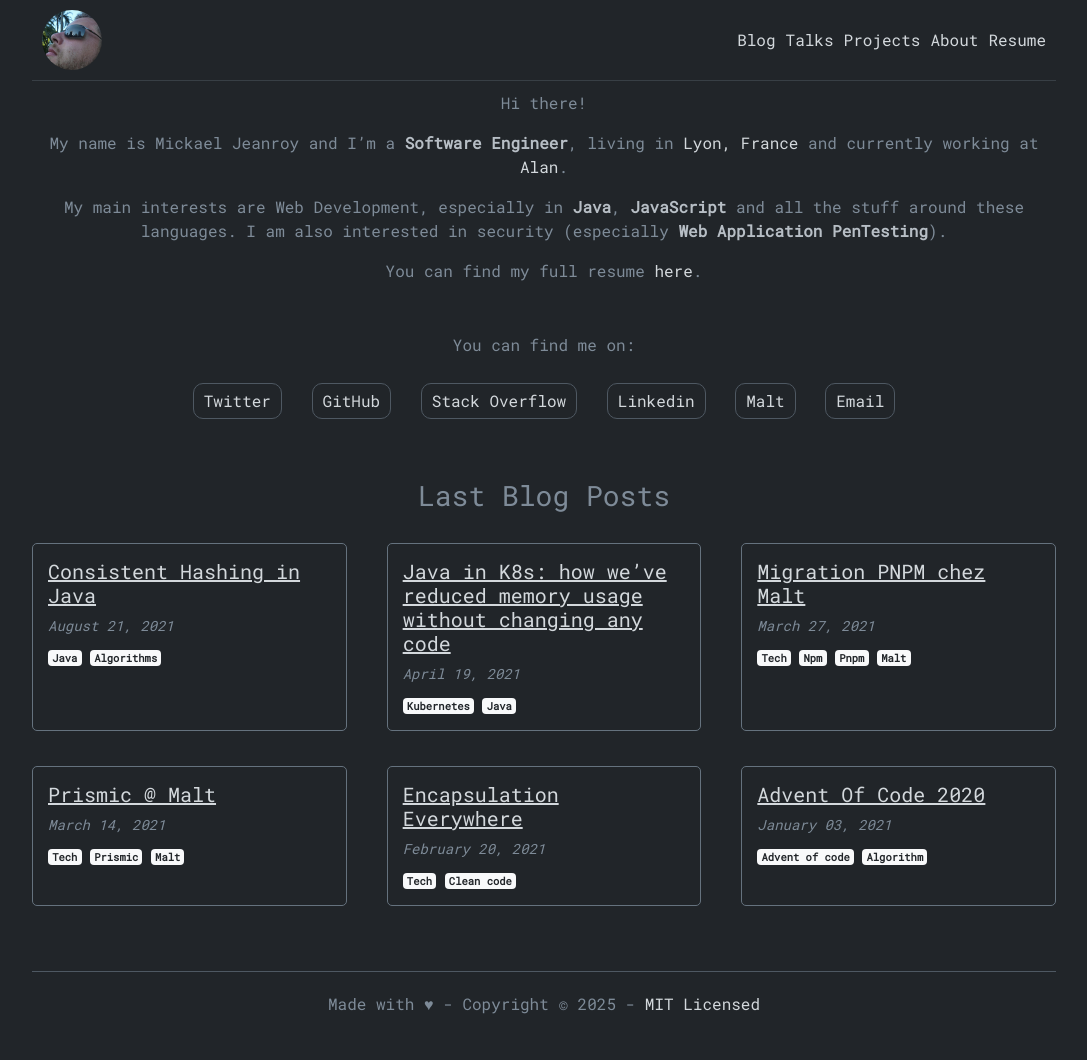
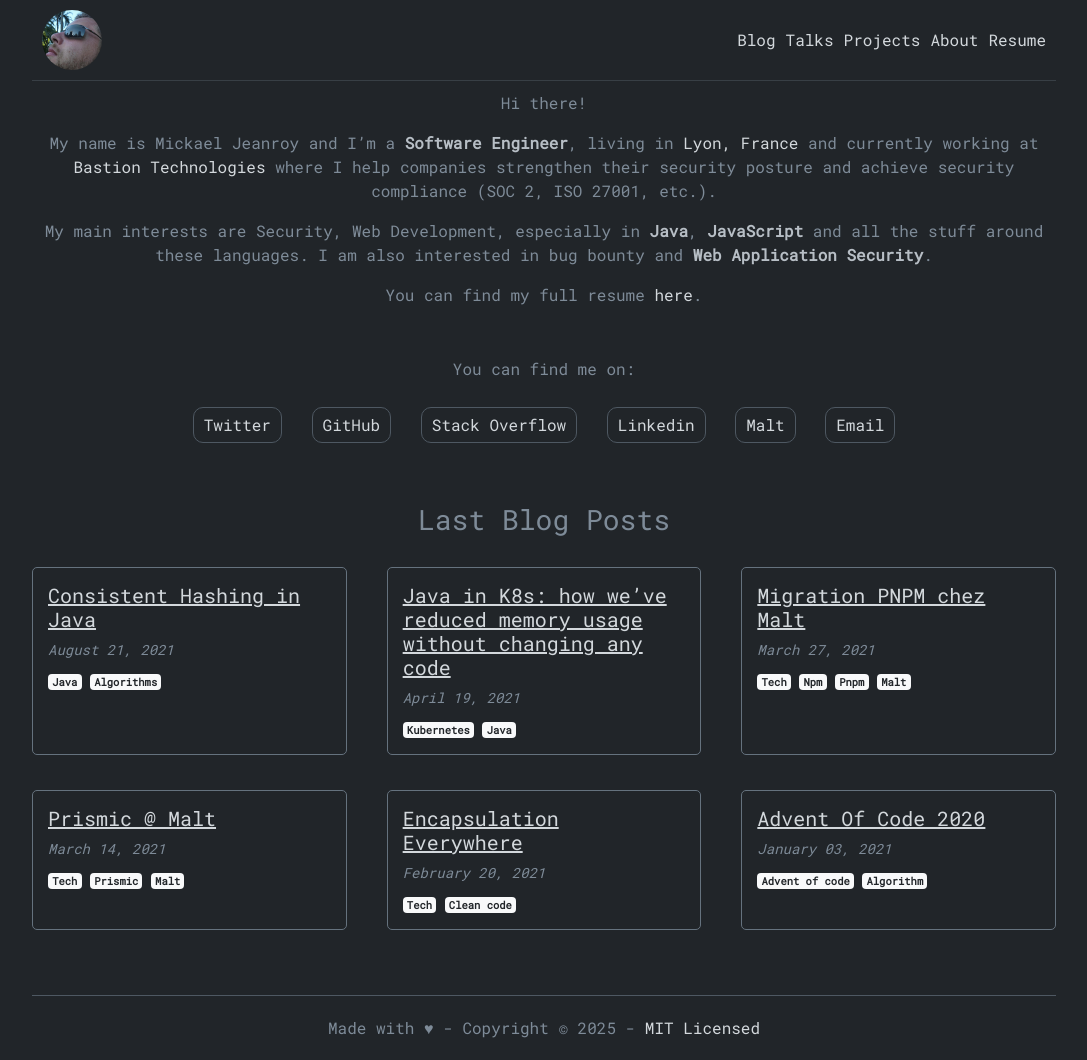
Before and after one commit to mjeanroy/mjeanroy.github.io, a Jekyll site: the page built from home/index.html, in a window 1280 px wide. Shown: the whole page, without its empty margins (96-1183 px from the left). Built offline with Jekyll 4.4.1, drawn with Linux system fonts in a browser that asks for light colours; before the commit the page ends 1036 px from its top, so only the background shows below that.

Commit message:
Update me.md

```diff
--- a/_includes/me.md
+++ b/_includes/me.md
@@ -1,7 +1,7 @@
 Hi there!
 
-My name is Mickael Jeanroy and I'm a **Software Engineer**, living in [Lyon, France](https://goo.gl/maps/mCdtA8dkCESd1gMAA) and currently working at [Alan](https://alan.com).
+My name is Mickael Jeanroy and I'm a **Software Engineer**, living in [Lyon, France](https://goo.gl/maps/mCdtA8dkCESd1gMAA) and currently working at [Bastion Technologies](https://bastion.tech) where I help companies strengthen their security posture and achieve security compliance (SOC 2, ISO 27001, etc.).
 
-My main interests are Web Development, especially in **Java**, **JavaScript** and all the stuff around these languages. I am also interested in security (especially **Web Application PenTesting**).
+My main interests are Security, Web Development, especially in **Java**, **JavaScript** and all the stuff around these languages. I am also interested in bug bounty and **Web Application Security**.
 
 You can find my full resume [here](/resume).
```
